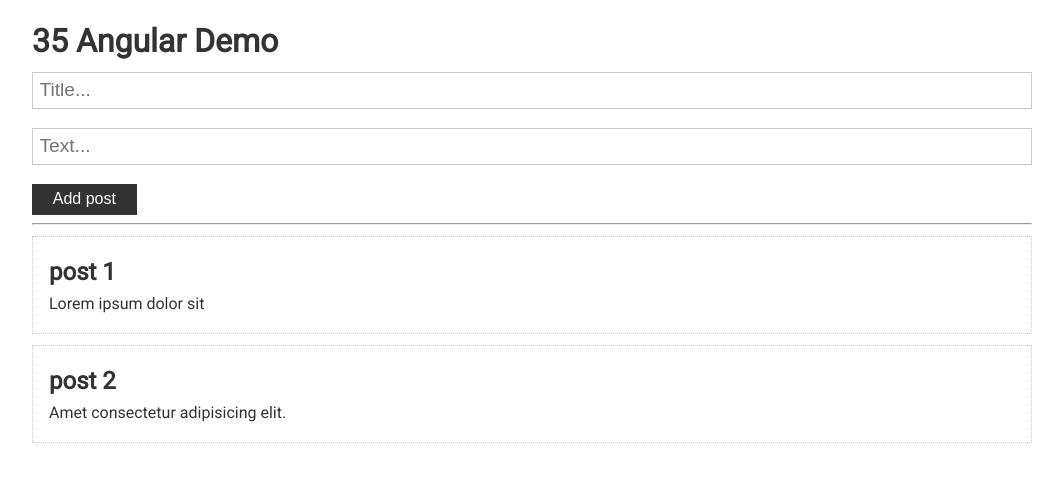
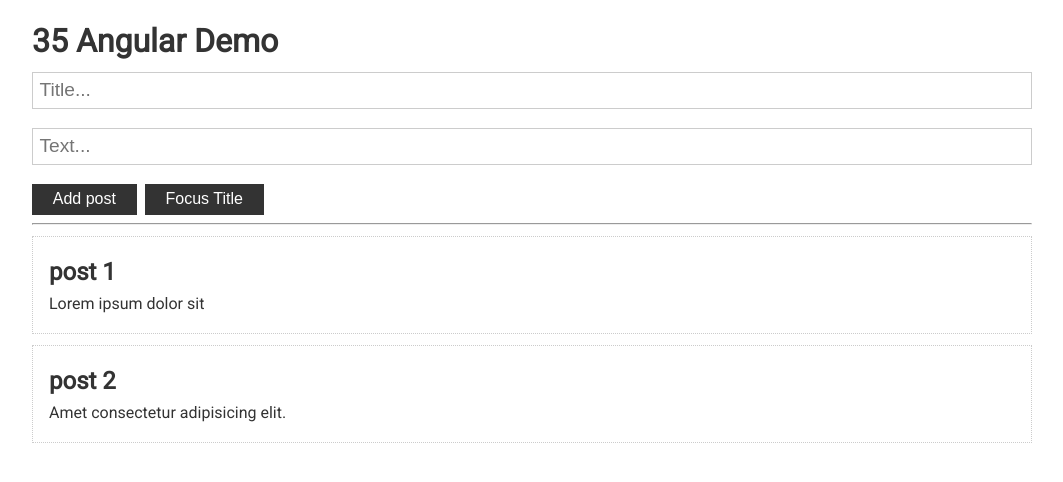
Before and after one commit to TkachukRR/26-angular-demo, an Angular app: page / in a window 1280 px wide. Shown: the top 482 px of the page, without its empty margins (108-1171 px from the left). Built offline with nearby package versions, Linux system fonts and the light colour scheme.

Commit message:
#009 added button with focus title action

```diff
--- a/src/app/create-post-form/create-post-form.component.html
+++ b/src/app/create-post-form/create-post-form.component.html
@@ -4,6 +4,7 @@
     class="form-control"
     placeholder="Title..."
     [(ngModel)]="title"
+    #titleInput
   />
   <input
     type="text"
@@ -13,4 +14,5 @@
   />
 
   <button class="btn" (click)="addPost()">Add post</button>
+  <button class="btn" (click)="focusTitle()">Focus Title</button>
 </div>
--- a/src/app/create-post-form/create-post-form.component.ts
+++ b/src/app/create-post-form/create-post-form.component.ts
@@ -1,4 +1,10 @@
-import { Component, EventEmitter, Output } from '@angular/core';
+import {
+  Component,
+  EventEmitter,
+  Output,
+  ViewChild,
+  ElementRef,
+} from '@angular/core';
 import { Post } from '../app.component';
 
 @Component({
@@ -9,6 +15,7 @@
 export class CreatePostFormComponent {
   @Output() onAdd: EventEmitter<Post> = new EventEmitter<Post>();
 
+  @ViewChild('titleInput', { static: false }) inputRef: ElementRef;
   title: string = '';
   text: string = '';
 
@@ -25,4 +32,10 @@
       this.title = this.text = '';
     }
   }
+
+  focusTitle() {
+    console.log(this.inputRef);
+
+    this.inputRef.nativeElement.focus();
+  }
 }
```
